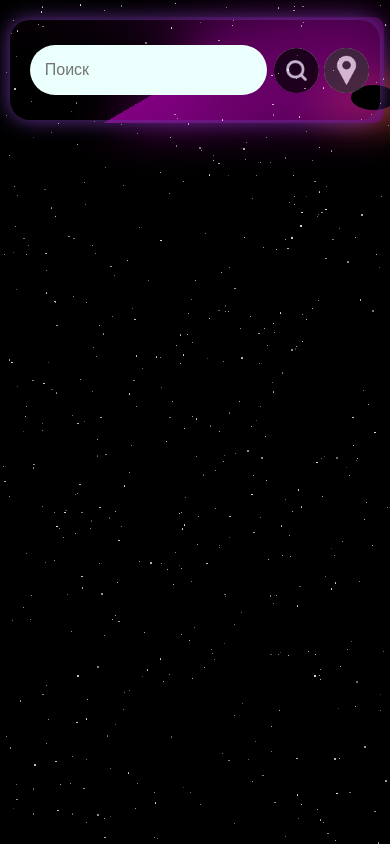
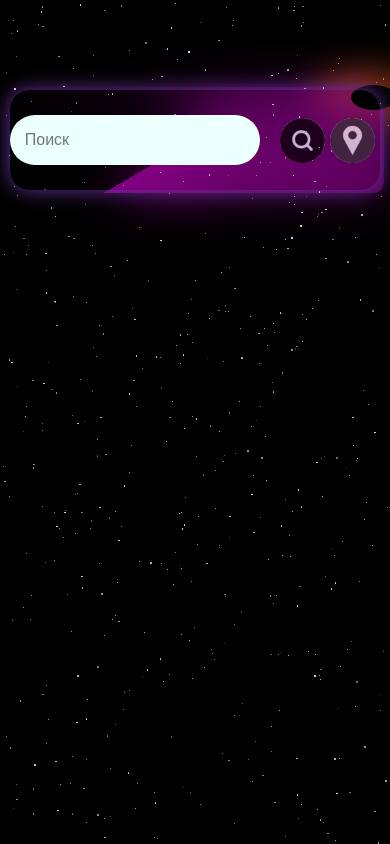
Before and after one commit to THVwww/thvwww.github.io, a plain HTML site: page index.html in a window 390 px wide. Shown: the top 844 px of the page. Drawn offline with Linux system fonts and the light colour scheme.

Commit message:
Update style.css

```diff
--- a/style.css
+++ b/style.css
@@ -204,12 +204,13 @@ body{
     body {
         padding-top: 10px;
         align-items: flex-start;
+        overflow: hidden;
     }
 
     .card {
         width: 95%;
-        padding: 25px 20px;
-        margin-top: 10px;
+        padding: 25px 0px;
+        margin-top: 80px;
     }
 
     .search input {
@@ -220,7 +221,6 @@ body{
     .search button {
         width: 45px;
         height: 45px;
-        transform: translateX(-13px);
     }
 
     .search button img {
```
